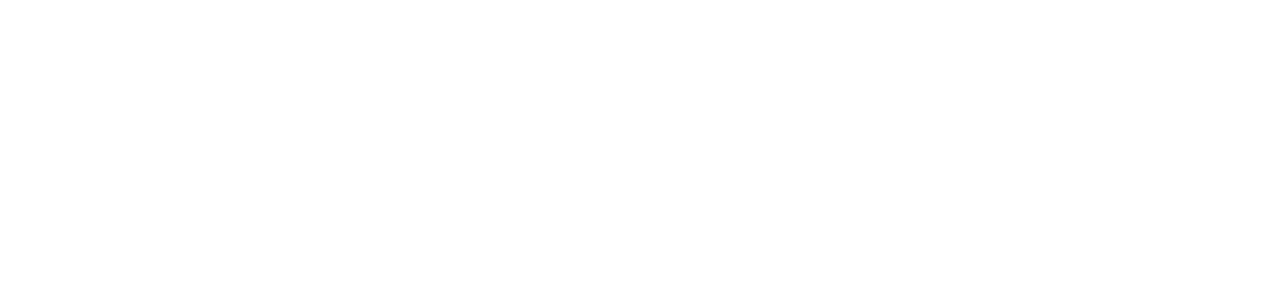
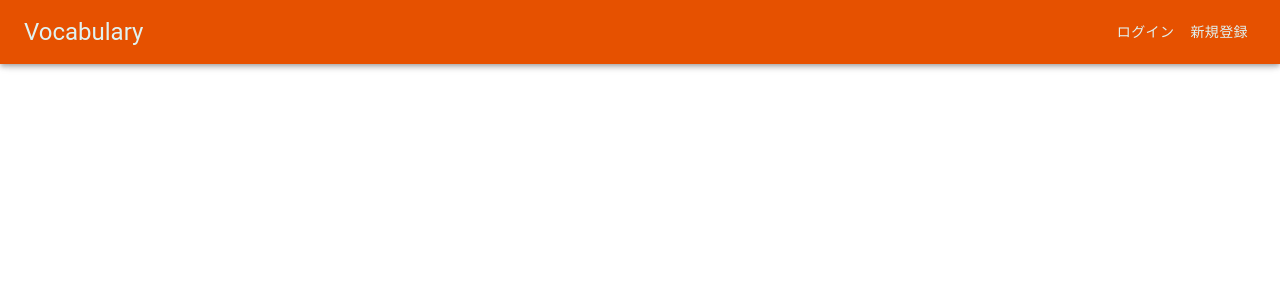
Before and after one commit to ArakakiTakuya/vocabulary, a React (Create React App) app: page / in a window 1280 px wide. Shown: the top 300 px of the page. Built offline with nearby package versions, Linux system fonts and the light colour scheme.

Commit message:
implemented Navbar

```diff
--- a/package.json
+++ b/package.json
@@ -3,6 +3,8 @@
   "version": "0.1.0",
   "private": true,
   "dependencies": {
+    "@material-ui/core": "^4.11.0",
+    "@material-ui/icons": "^4.9.1",
     "@testing-library/jest-dom": "^4.2.4",
     "@testing-library/react": "^9.3.2",
     "@testing-library/user-event": "^7.1.2",
--- a/src/App.js
+++ b/src/App.js
@@ -6,6 +6,7 @@
   Switch,
 } from "react-router-dom";
 
+import Navbar from "./components/Navbar";
 import Toppage from "./components/Toppage";
 {
   /*
@@ -21,6 +22,7 @@
   return (
     <div className="App">
       <Router>
+        <Navbar />
         <main>
           <Switch>
             <Route path="/" exact>
--- a/src/components/Navbar.jsx
+++ b/src/components/Navbar.jsx
@@ -1,10 +1,34 @@
 import React from "react";
+import { makeStyles } from "@material-ui/core/styles";
+import AppBar from "@material-ui/core/AppBar";
+import Toolbar from "@material-ui/core/Toolbar";
+import Typography from "@material-ui/core/Typography";
+import Button from "@material-ui/core/Button";
+
+const useStyles = makeStyles(() => ({
+  root: {
+    flexGrow: 1,
+  },
+  title: {
+    flexGrow: 1,
+  },
+}));
 
 const Navbar = () => {
+  const classes = useStyles();
+
   return (
-    <>
-      <h1>Vocabulary</h1>
-    </>
+    <div className={classes.root}>
+      <AppBar style={{ color: "#e0f2f1", backgroundColor: "#e65100" }}>
+        <Toolbar>
+          <Typography variant="h5" className={classes.title}>
+            Vocabulary
+          </Typography>
+          <Button color="inherit">ログイン</Button>
+          <Button color="inherit">新規登録</Button>
+        </Toolbar>
+      </AppBar>
+    </div>
   );
 };
 
```
Also changed, not shown: 1 other file (tests, documents, lock files or other folders).
